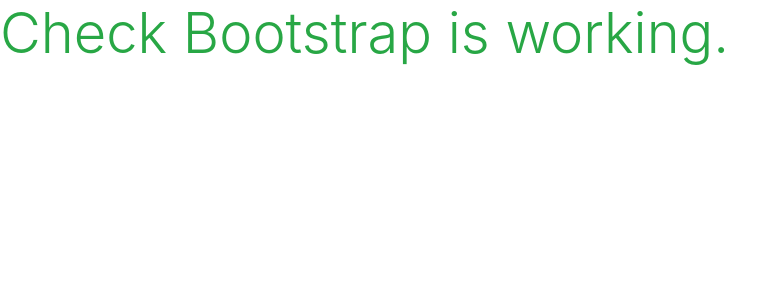
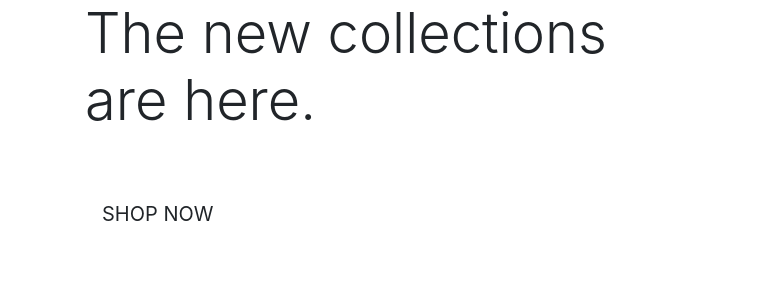
Before and after one commit to jonburdon/boutique_ado_v1, a Django app: template home/templates/home/index.html in a window 1280 px wide. Shown: the top 300 px of the page, without its empty margins (0-784 px from the left). Run offline with Django 3.2, Linux system fonts and the light colour scheme; the template is opened without the code that fills it, so the values that code supplies are empty; parts of the project's set-up code (start-up, migrations or seed data) failed here and were passed over; some libraries are stand-ins or nearby versions.

Commit message:
Added content for index.html in Home app

```diff
--- a/home/templates/home/index.html
+++ b/home/templates/home/index.html
@@ -1,6 +1,35 @@
 {% extends "base.html" %}
 {% load static %}
 
+
+{% block page_header %}
+    <div class="container header-container">
+        <div class="row">
+            <div class="col">
+
+            </div>
+        </div>
+    </div>
+{% endblock %}
+
+
 {% block content %}
-<h1 class="display-4 text-success">Check Bootstrap is working.</h1>
+
+    <div class="container h-100">
+        <div class="row h-100" >
+            <div class="col-7 col-md-6 my-auto">
+                <h1 class="display-4 logo-font text-black">
+                    The new collections are here.
+                </h1>
+                <div class="my-5">
+                    <h4>
+                       <a href="" class="shop-now button btn btn-lg rounded-0 text-uppercase py-3">
+                       Shop Now
+                       </a>
+                    </h4>
+                </div>
+            </div>
+        </div>
+    </div>
+
 {% endblock %}
--- a/templates/base.html
+++ b/templates/base.html
@@ -38,7 +38,7 @@
         <div class="message-container"></div>
     {% endif %}
 
-    {% block pageheader %}
+    {% block page_header %}
     {% endblock %}
 
     {% block content %}
```
Also changed, not shown: README.md.
